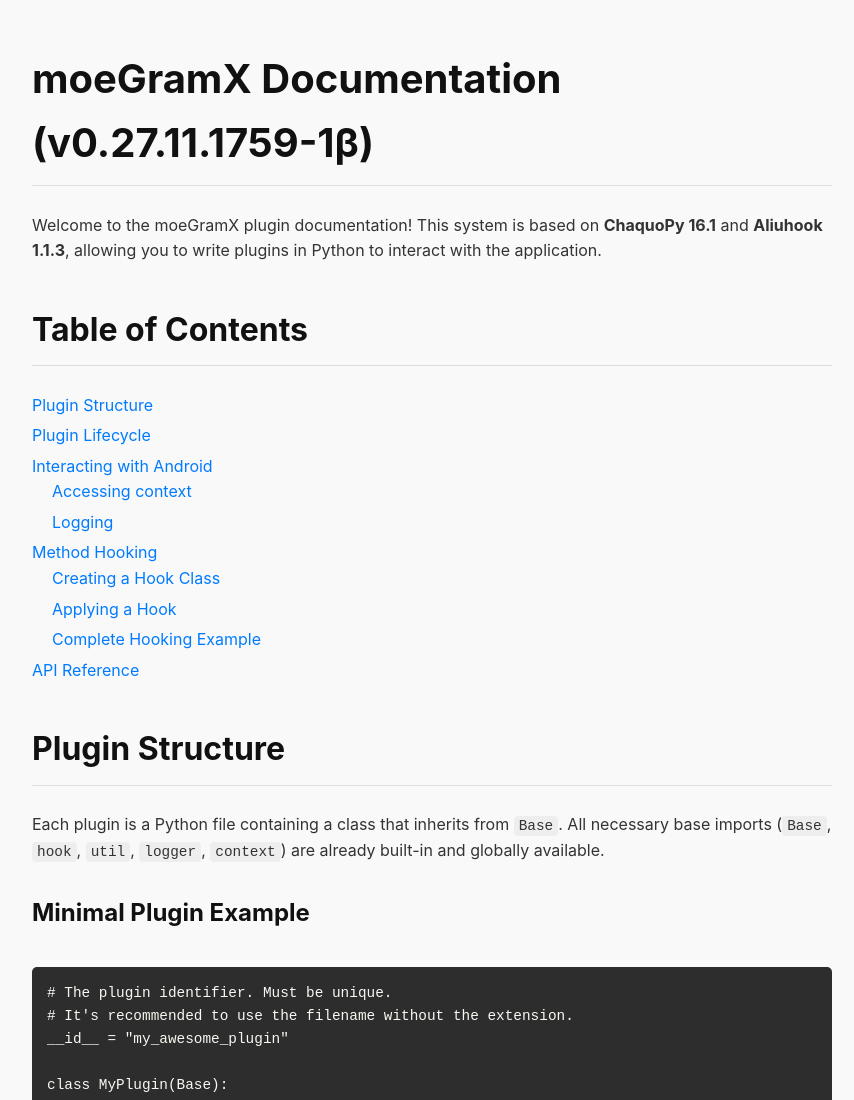
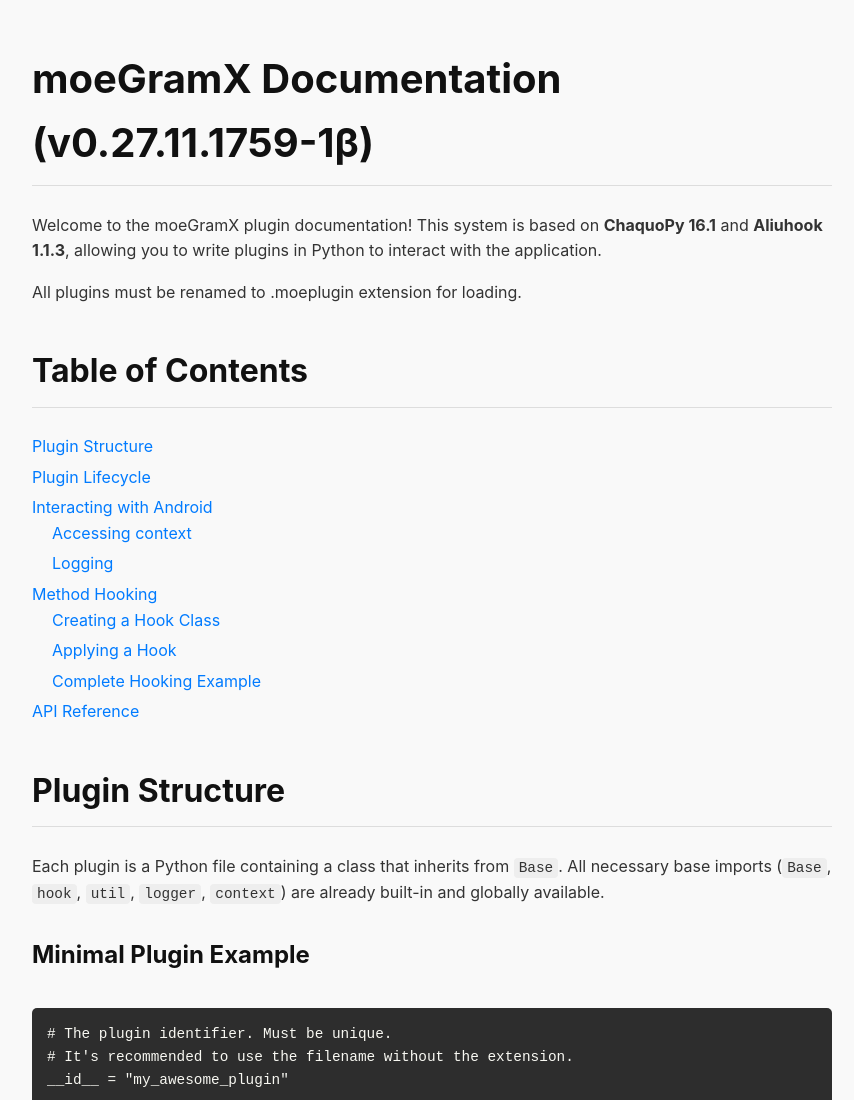
Before and after one commit to u-myds/moeGramX-plugins, a plain HTML site: page index.html in a window 1280 px wide. Shown: the top 1100 px of the page, without its empty margins (208-1062 px from the left). Drawn offline with Linux system fonts and the light colour scheme.

Commit message:
Update index.html

```diff
--- a/index.html
+++ b/index.html
@@ -81,7 +81,7 @@
 
     <h1>moeGramX Documentation (v0.27.11.1759-1β)</h1>
     <p>Welcome to the moeGramX plugin documentation! This system is based on <strong>ChaquoPy 16.1</strong> and <strong>Aliuhook 1.1.3</strong>, allowing you to write plugins in Python to interact with the application.</p>
-
+    <p>All plugins must be renamed to .moeplugin extension for loading.</p>
     <div id="toc">
         <h2>Table of Contents</h2>
         <ul>
```
